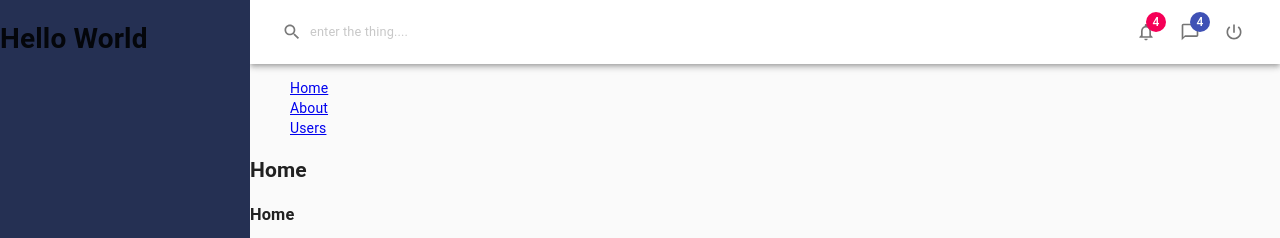
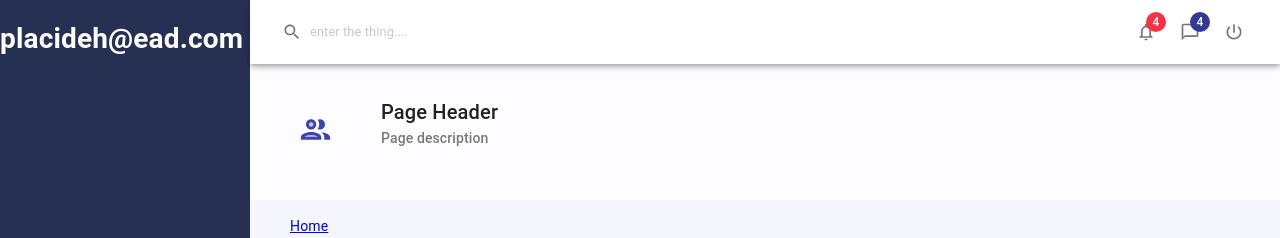
Before and after one commit to Placideh/React-Hooks-Form-Table-Project, a React (Create React App) app: page / in a window 1280 px wide. Shown: the top 238 px of the page. Built offline with nearby package versions, Linux system fonts and the light colour scheme; no server answers.

Commit message:
added PageHeader component and made theme customization

```diff
--- a/src/App.js
+++ b/src/App.js
@@ -10,7 +10,41 @@
 import Routing from './components/Routing';
 import SideMenu from './components/SideMenu';
 import HeaderBar from './components/HeaderBar';
-import { makeStyles,withStyles,CssBaseline} from '@material-ui/core';
+import PageHeader from './components/PageHeader';
+import { makeStyles,CssBaseline,createMuiTheme,ThemeProvider} from '@material-ui/core';
+import PeopleOutlineTwoToneIcon from '@material-ui/icons/PeopleOutlineTwoTone';
+
+const theme=createMuiTheme({
+  palette:{
+    primary:{
+
+    main:'#333996',
+    light:'#3c44b126'
+            },
+  secondary:{
+    main:'#f83245',
+    light:'#f8324526'
+  },
+  background:{
+    default:"#f4f5fd"
+  }
+  },
+  shape:{
+    borderRadius:'12px'
+  },
+  overrides:{
+    MuiAppBar:{
+      root:{
+        transform:'translateZ(0)'
+      }
+    }
+  },
+  props :{
+    MuiIconButton:{
+      disableRipple:true
+    }
+  }
+})
 
 export default function App() {
   const [will,setWill]=useState([
@@ -68,10 +102,11 @@
 
   const classes=useStyles();
   return (
-    <>
+    <ThemeProvider theme={theme}>
     <SideMenu/>
       <div className={classes.appMain}>
         <HeaderBar/>
+        <PageHeader title="Page Header" subtitle="Page description" icon={<PeopleOutlineTwoToneIcon fontSize="large"/>}/>
         <Routing/>
         <Header  />
         <InputForm saveWill={onSave}/>
@@ -81,7 +116,7 @@
         <Posts/>
       </div>
       <CssBaseline/>
-    </>
+    </ThemeProvider>
   );
 }
 const useStyles=makeStyles({
--- a/src/components/HeaderBar.js
+++ b/src/components/HeaderBar.js
@@ -8,7 +8,8 @@
 import {makeStyles,withStyles } from '@material-ui/core';
 const useStyles=makeStyles(theme=>({
   root:{
-    backgroundColor:'#fff'
+    backgroundColor:'#fff',
+    transform:'translateZ(0)'
   },
   searchInput:{
     opacity:'0.6',
--- /dev/null
+++ b/src/components/PageHeader.js
@@ -0,0 +1,49 @@
+import React from 'react';
+import {Paper,Card,Typography,makeStyles} from '@material-ui/core';
+
+const useStyles=makeStyles(theme=>({
+   root:{
+     backgroundColor:'#fdfdff'
+
+   },
+   pageHeader:{
+     padding:theme.spacing(4),
+     display:'flex',
+     marginBottom:theme.spacing(2)
+   },
+   pageIcon:{
+     display:'inline-block',
+     padding:theme.spacing(2),
+     color:'#3c44b1'
+   },
+   pageTitle:{
+     paddingLeft:theme.spacing(4),
+     '& .MuiTypography-subtitle2':{
+       opacity:'0.6'
+     }
+   }
+}))
+export default function PageHeader({title,subtitle,icon}) {
+  const classes=useStyles();
+    return (
+        <Paper elevation={0} square className={classes.root}>
+          <div className={classes.pageHeader}>
+            <card className={classes.pageIcon}>
+              {icon}
+            </card>
+            <div className={classes.pageTitle}>
+              <Typography variant="h6"  component="div">
+                {title}
+              </Typography>
+
+              <Typography variant="subtitle2"  component="div">
+                {subtitle}
+              </Typography>
+            </div>
+          </div>
+
+        </Paper>
+
+
+    )
+}
--- a/src/components/SideMenu.js
+++ b/src/components/SideMenu.js
@@ -15,7 +15,7 @@
   const classes=useStyles();
   return (
       <div className={classes.sideMenu}>
-          <h1>Hello World</h1>
+          <h1 style={{color:'#fff'}}>placideh@ead.com</h1>
       </div>
   );
 }
```
